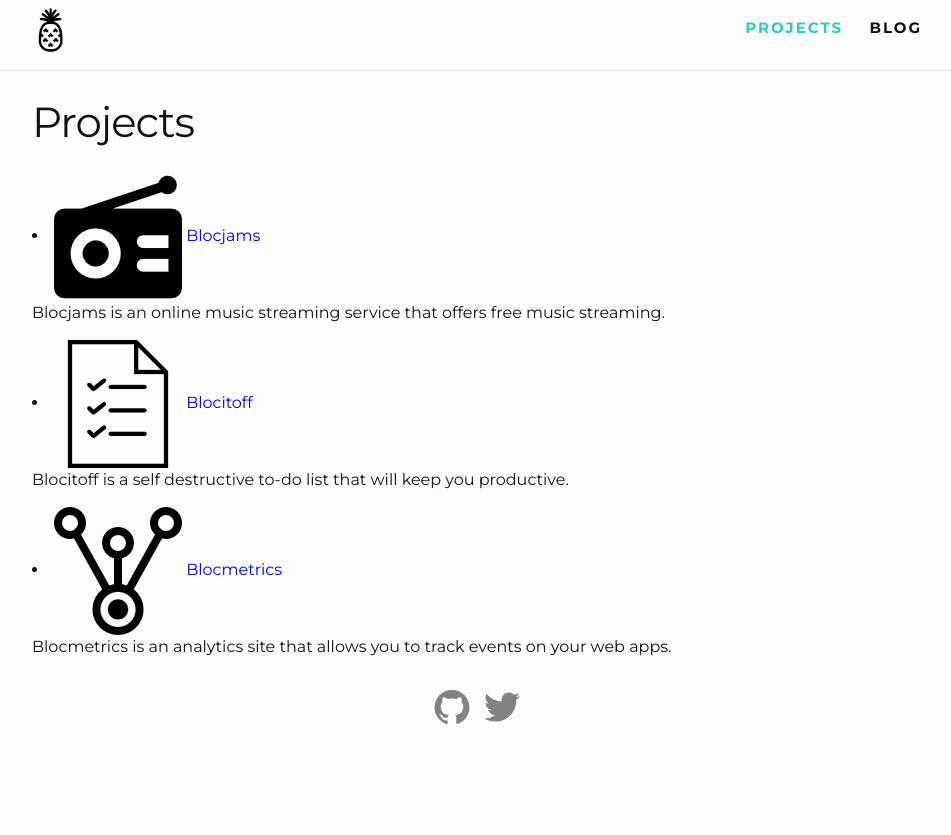
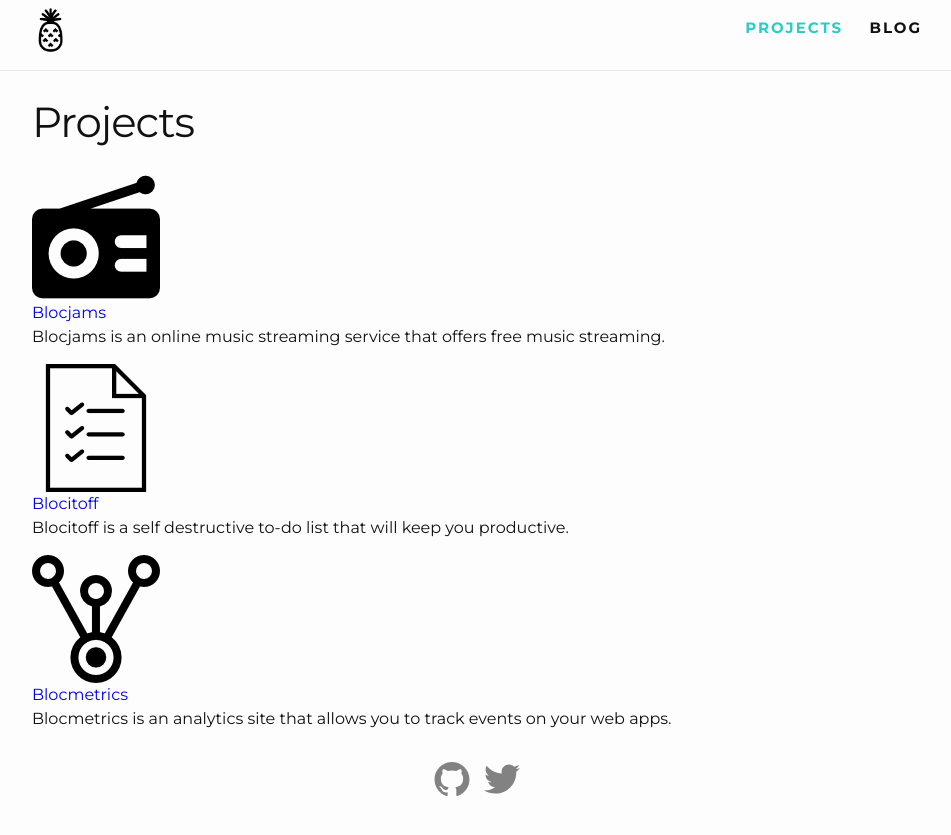
Before and after one commit to javierforero/javierforero.github.io, a Jekyll site: the page built from projects/index.html, in a window 1280 px wide. Shown: the top 835 px of the page, without its empty margins (163-1114 px from the left). Built offline with Jekyll 4.4.1, drawn with Linux system fonts in a browser that asks for light colours.

Commit message:
removed list style from project.html looking better

```diff
--- a/_sass/_layout.scss
+++ b/_sass/_layout.scss
@@ -296,4 +296,8 @@
             font-size: 18px;
         }
     }
+
+    li {
+      list-style: none;
+    }
 }
--- a/projects/index.html
+++ b/projects/index.html
@@ -12,9 +12,11 @@ permalink: /projects.html
   <div class="post-content">
     {% for project in site.projects %}
       <li>
-        <img src="{{ project.thumbnail-path }}" alt="{{ project.title }}"/>
-        <a href="{{ project.url }}">{{ project.title }}</a>
-        <p>{{ project.short-description }}</p>
+        <img src="{{ project.thumbnail-path }}" alt="{{ project.title }}"/><br>
+        <p>
+          <a href="{{ project.url }}">{{ project.title }}</a><br>
+          {{ project.short-description }}
+        </p>
       </li>
     {% endfor %}
   </div>
```
